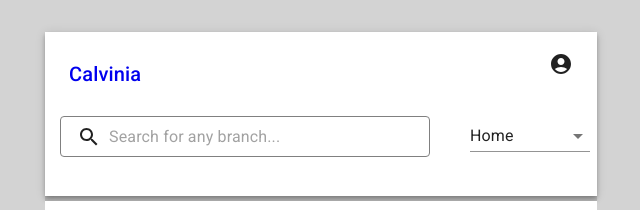
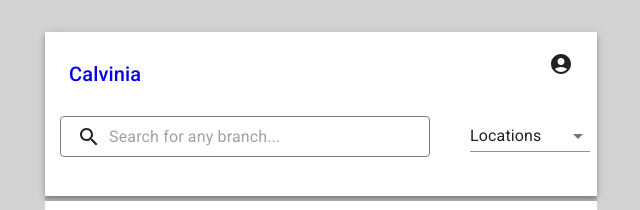
Before and after one commit to hafizadil123/IoT-project, a React (Create React App) app: page /pages/branch-details/1 in a window 1280 px wide. Shown: the top 210 px of the page, without its empty margins (319-959 px from the left). Built offline with nearby package versions, Linux system fonts and the light colour scheme; no server answers.

Commit message:
filter in dropdown

```diff
--- a/src/components/dropdown.js
+++ b/src/components/dropdown.js
@@ -1,29 +1,45 @@
-import * as React from 'react';
-import InputLabel from '@mui/material/InputLabel';
-import MenuItem from '@mui/material/MenuItem';
-import FormControl from '@mui/material/FormControl';
-import Select, { SelectChangeEvent } from '@mui/material/Select';
-import { AppContext } from '../context';
-import {useNavigate} from 'react-router-dom'
+import * as React from "react";
+import InputLabel from "@mui/material/InputLabel";
+import MenuItem from "@mui/material/MenuItem";
+import FormControl from "@mui/material/FormControl";
+import Select, { SelectChangeEvent } from "@mui/material/Select";
+import { AppContext } from "../context";
+import { useNavigate } from "react-router-dom";
 export default function SelectVariants() {
-  const [filter, setFilter] = React.useState('home');
-  const navigate=useNavigate();
+  const [filter, setFilter] = React.useState("home");
+  const navigate = useNavigate();
+  React.useEffect(() => {
+    const uri = window.location.href;
+    const splittedURI = uri.split("/");
+    // if(splittedURI.includes('all-branches') || splittedURI.includes('all-states') || splittedURI.includes('all-cities') || splittedURI.includes('get-cites-from-states') || splittedURI.includes('get-branches-from-city') || splittedURI.includes('branch-details')){
+    //   console.log('yes its location filter')
+    // }
+    if (splittedURI.includes("all-branches")) {
+      console.log("yes its location filter");
+      setFilter("locations");
+    } else if (
+      splittedURI.includes("all-states") ||
+      splittedURI.includes("all-cities") ||
+      splittedURI.includes("get-cites-from-states") ||
+      splittedURI.includes("get-branches-from-city") ||
+      splittedURI.includes("branch-details")
+    ) {
+      console.log("yes its location filter");
+      setFilter("locations");
 
+    }
+  }, []);
   const handleChange = (event) => {
     setFilter(event.target.value);
-    if(event.target.value==='locations'){
-      localStorage.setItem('filter', event.target.value)
-      navigate('/pages/all-branches')
-
-    }else if(event.target.value==='home'){
-      localStorage.setItem('filter', event.target.value)
-      navigate('/')
+    if (event.target.value === "locations") {
+      navigate("/pages/all-branches");
+    } else if (event.target.value === "home") {
+      navigate("/");
     }
-    console.log('locations', event.target.value)
-
-
+    console.log("locations", event.target.value);
   };
- const filterV = localStorage.getItem('filter')
+  const filterV = localStorage.getItem("filter");
+  console.log({ filterV });
   return (
     <div>
       <FormControl variant="standard" sx={{ m: 1, minWidth: 120 }}>
@@ -31,12 +47,17 @@ export default function SelectVariants() {
         <Select
           labelId="demo-simple-select-standard-label"
           id="demo-simple-select-standard"
-          value={filterV || filter}
+          value={filter}
           onChange={handleChange}
           label=""
         >
-          <MenuItem key={1} value={"home"}>Home</MenuItem>
-          <MenuItem key={2} value={"locations"}>Locations</MenuItem>
+          <MenuItem key={1} value={""}></MenuItem>
+          <MenuItem key={1} value={"home"}>
+            Home
+          </MenuItem>
+          <MenuItem key={2} value={"locations"}>
+            Locations
+          </MenuItem>
         </Select>
       </FormControl>
     </div>
--- a/src/constants.js
+++ b/src/constants.js
@@ -1,4 +1,4 @@
-const apiURL = "http://api.tigonfuturistics.com/api"
+const apiURL = "https://api.tigonfuturistics.com/api"
 
 export default {
     apiURL
```
